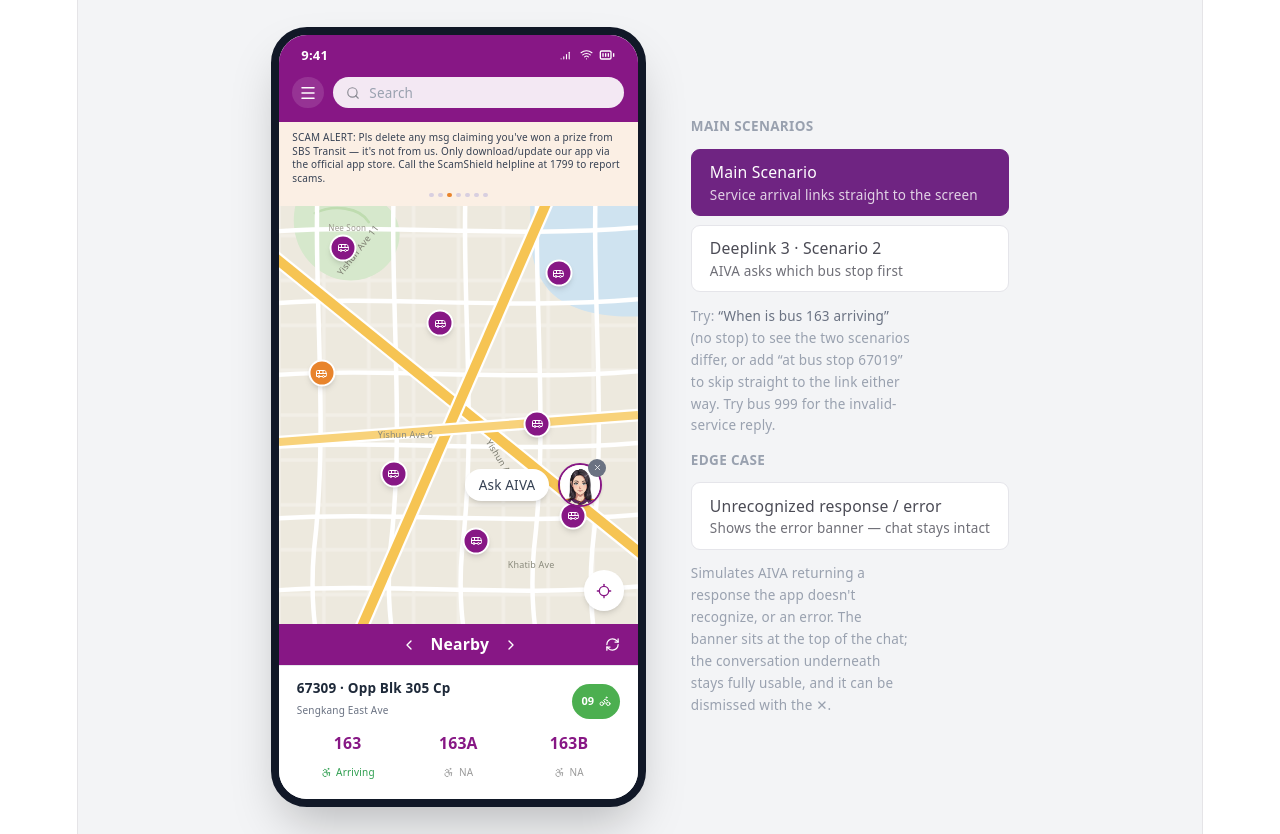
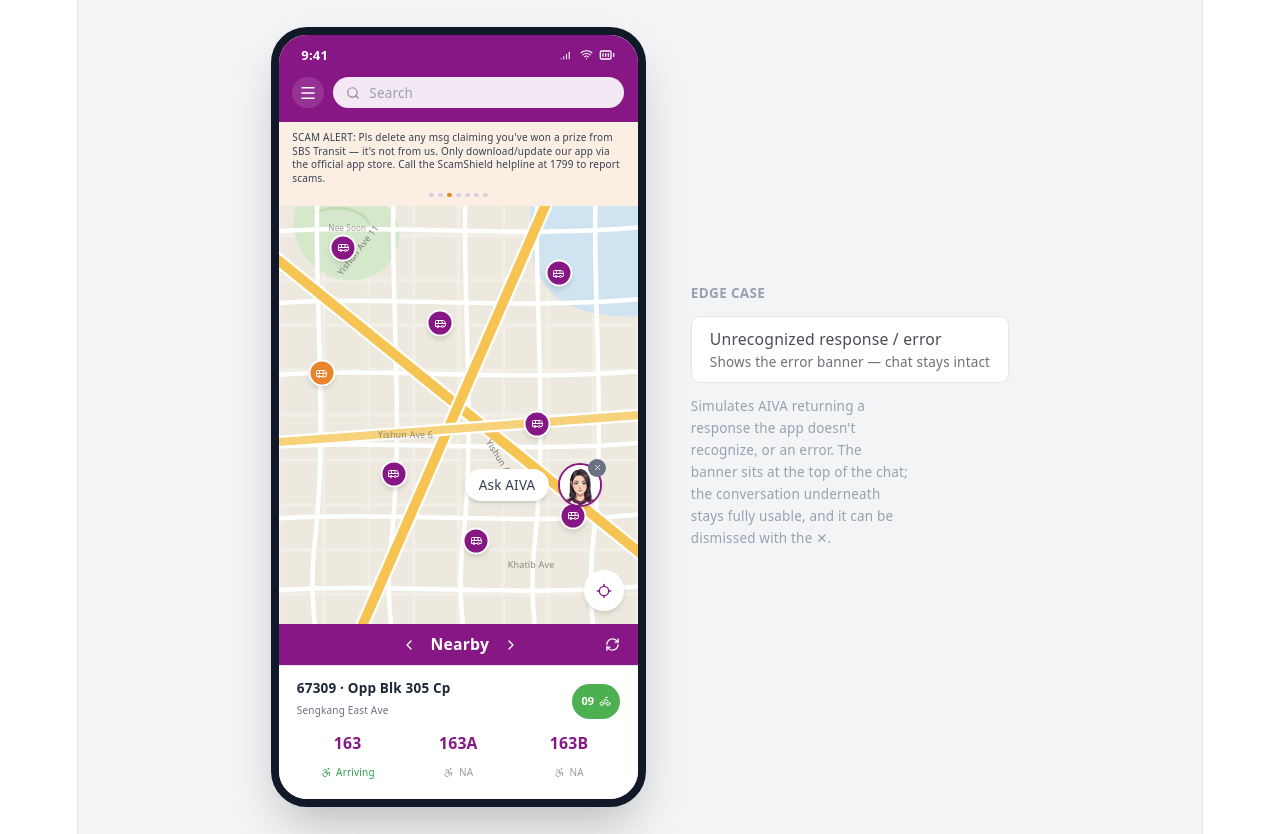
Before and after one commit to icubesg/SBS-Transit-AIVA-Demo, a React (Vite) app: page / in a window 1280 px wide. Built offline with nearby package versions, Linux system fonts and the light colour scheme.

Commit message:
Update App.jsx

```diff
--- a/src/App.jsx
+++ b/src/App.jsx
@@ -528,13 +528,16 @@ function BusArrivalScreen({ onBack, stopCode = '59409' }) {
 
 // ---- Specific bus service arrival + route map — matches supplied Service 806 screenshot ----
 const SERVICE_NEARBY_STOP = { code: '59469', name: 'Blk 419', street: 'Yishun Ave 11', etas: ['7 min', '12 min'] };
+// Demo-only: services with no stop near the user — their screen shows the route
+// without a pinned stop, ETA badge or "Nearby Bus Stop" section.
+const NO_NEARBY_STOP_SERVICES = ['960'];
 const SERVICE_OTHER_STOPS = [
   { code: '59591', name: 'Bet Blks 405/406', street: 'Yishun Ave 6' },
   { code: '59601', name: 'Blk 391', street: 'Yishun Ave 6' },
   { code: '59801', name: 'Blk 382C', street: 'Yishun Ave 6' },
 ];
 
-function ServiceRouteMap({ serviceNumber, etaLabel }) {
+function ServiceRouteMap({ serviceNumber, etaLabel, hasNearbyStop = true }) {
   return (
     <div className="relative shrink-0 overflow-hidden" style={{ height: 260 }}>
       <MapBackground />
@@ -550,8 +553,12 @@ function ServiceRouteMap({ serviceNumber, etaLabel }) {
         {[[35, 145], [95, 175], [175, 190], [222, 250], [290, 318], [345, 305], [363, 230], [332, 138], [262, 128], [202, 178]].map(([x, y], i) => (
           <circle key={i} cx={x} cy={y} r="5" fill="#fff" stroke={PURPLE} strokeWidth="2.5" />
         ))}
+        {hasNearbyStop && (
+          <>
             <circle cx="295" cy="318" r="7" fill="#2E7BE0" stroke="#fff" strokeWidth="2" />
             <circle cx="265" cy="318" r="6" fill="#F2A93B" stroke="#fff" strokeWidth="2" />
+          </>
+        )}
         <g transform="translate(150,268)">
           <circle r="10" fill="#E14848" />
           <text y="4" textAnchor="middle" fontSize="11" fontWeight="700" fill="#fff">H</text>
@@ -559,6 +566,7 @@ function ServiceRouteMap({ serviceNumber, etaLabel }) {
         <text x="168" y="272" fontSize="13" fontWeight="700" fill="#D6335A">Khoo Teck Puat Hospital</text>
       </svg>
 
+      {hasNearbyStop && (
         <div className="absolute top-3 left-3 flex flex-col items-center">
           <div
             className="w-16 h-16 rounded-full flex flex-col items-center justify-center shadow-lg text-white border-2 border-white"
@@ -570,6 +578,7 @@ function ServiceRouteMap({ serviceNumber, etaLabel }) {
             <span className="text-[11px] font-bold leading-none mt-0.5">{etaLabel}</span>
           </div>
         </div>
+      )}
 
       <button
         className="absolute bottom-3 right-3 w-9 h-9 rounded-full bg-white shadow-md flex items-center justify-center"
@@ -581,7 +590,7 @@ function ServiceRouteMap({ serviceNumber, etaLabel }) {
   );
 }
 
-function ServiceArrivalScreen({ serviceNumber = '163', etaLabel = '7 min', from = 'Yishun Int', to = 'Yishun Int', onBack }) {
+function ServiceArrivalScreen({ serviceNumber = '163', etaLabel = '7 min', from = 'Yishun Int', to = 'Yishun Int', hasNearbyStop = true, onBack }) {
   return (
     <div className="flex flex-col h-full" style={{ backgroundColor: '#FAFAFC' }}>
       {/* Header */}
@@ -596,7 +605,7 @@ function ServiceArrivalScreen({ serviceNumber = '163', etaLabel = '7 min', from
         </div>
       </div>
 
-      <ServiceRouteMap serviceNumber={serviceNumber} etaLabel={etaLabel} />
+      <ServiceRouteMap serviceNumber={serviceNumber} etaLabel={etaLabel} hasNearbyStop={hasNearbyStop} />
 
       {/* From / To bar */}
       <div className="flex items-center gap-3 px-4 py-2.5 shrink-0" style={{ backgroundColor: '#1C1C1E' }}>
@@ -610,6 +619,8 @@ function ServiceArrivalScreen({ serviceNumber = '163', etaLabel = '7 min', from
 
       {/* Stop list */}
       <div className="flex-1 overflow-y-auto bg-white">
+        {hasNearbyStop ? (
+          <>
             <div className="px-3 pt-3">
               <span className="inline-block rounded-full px-3 py-1 text-xs font-semibold text-white" style={{ backgroundColor: PURPLE }}>
                 Nearby Bus Stop
@@ -630,8 +641,14 @@ function ServiceArrivalScreen({ serviceNumber = '163', etaLabel = '7 min', from
                 ))}
               </div>
             </div>
-        {SERVICE_OTHER_STOPS.map((s, i) => (
-          <div key={s.code} className="flex items-center justify-between gap-3 px-4 py-3" style={{ borderBottom: i < SERVICE_OTHER_STOPS.length - 1 ? '1px solid #EEEEF0' : 'none' }}>
+          </>
+        ) : (
+          <div className="px-4 py-2 text-xs text-gray-500" style={{ backgroundColor: '#F4F4F6', borderBottom: '1px solid #EEEEF0' }}>
+            No bus stop for this service near you — showing the full route.
+          </div>
+        )}
+        {(hasNearbyStop ? SERVICE_OTHER_STOPS : [SERVICE_NEARBY_STOP, ...SERVICE_OTHER_STOPS]).map((s, i, arr) => (
+          <div key={s.code} className="flex items-center justify-between gap-3 px-4 py-3" style={{ borderBottom: i < arr.length - 1 ? '1px solid #EEEEF0' : 'none' }}>
             <div className="min-w-0">
               <p className="text-sm font-bold text-gray-800">{s.code} - {s.name}</p>
               <p className="text-xs text-gray-500 truncate">{s.street}</p>
@@ -1915,7 +1932,7 @@ export default function AskAivaMockup() {
         ) : screen === 'busArrival' ? (
           <BusArrivalScreen stopCode={pendingBusStopCode} onBack={() => setScreen('chat')} />
         ) : screen === 'serviceArrival' ? (
-          <ServiceArrivalScreen serviceNumber={pendingServiceNumber} onBack={() => setScreen('chat')} />
+          <ServiceArrivalScreen serviceNumber={pendingServiceNumber} hasNearbyStop={!NO_NEARBY_STOP_SERVICES.includes(pendingServiceNumber)} onBack={() => setScreen('chat')} />
         ) : screen === 'bridgingBusLocation' ? (
           <BridgingBusLocationScreen station={pendingBridgingBusStation} onBack={() => setScreen('chat')} />
         ) : screen === 'alternativeTransport' ? (
@@ -2125,42 +2142,9 @@ export default function AskAivaMockup() {
         <DrawerMenu open={menuOpen} onClose={() => setMenuOpen(false)} onSelect={handleMenuSelect} />
       </div>
 
-      {/* Demo-only control, outside the phone/app UI — lets a presenter switch which
-          service-arrival scenario a free-text query like "When is bus 163 arriving"
-          follows, without retyping the message. */}
+      {/* Demo-only control, outside the phone/app UI. */}
       <div className="flex flex-col gap-3 select-none">
-        <p className="text-xs font-semibold uppercase tracking-wide text-gray-400">Main Scenarios</p>
-        <div className="flex flex-col gap-2">
-          <button
-            onClick={() => setScenarioMode('main')}
-            className="text-left px-4 py-2.5 rounded-lg text-sm font-medium transition border"
-            style={
-              scenarioMode === 'main'
-                ? { backgroundColor: PURPLE, color: '#fff', borderColor: PURPLE }
-                : { backgroundColor: '#fff', color: '#4B4B55', borderColor: '#E5E5EA' }
-            }
-          >
-            Main Scenario
-            <span className="block text-xs font-normal opacity-80 mt-0.5">Service arrival links straight to the screen</span>
-          </button>
-          <button
-            onClick={() => setScenarioMode('deeplink3')}
-            className="text-left px-4 py-2.5 rounded-lg text-sm font-medium transition border"
-            style={
-              scenarioMode === 'deeplink3'
-                ? { backgroundColor: PURPLE, color: '#fff', borderColor: PURPLE }
-                : { backgroundColor: '#fff', color: '#4B4B55', borderColor: '#E5E5EA' }
-            }
-          >
-            Deeplink 3 · Scenario 2
-            <span className="block text-xs font-normal opacity-80 mt-0.5">AIVA asks which bus stop first</span>
-          </button>
-        </div>
-        <p className="text-xs text-gray-400 max-w-[220px] leading-relaxed">
-          Try: <span className="font-medium text-gray-500">&ldquo;When is bus 163 arriving&rdquo;</span> (no stop) to see the two scenarios differ, or add &ldquo;at bus stop 67019&rdquo; to skip straight to the link either way. Try bus 999 for the invalid-service reply.
-        </p>
-
-        <p className="text-xs font-semibold uppercase tracking-wide text-gray-400 mt-3">Edge Case</p>
+        <p className="text-xs font-semibold uppercase tracking-wide text-gray-400">Edge Case</p>
         <button
           onClick={() => { setScreen('chat'); setShowErrorBanner(true); }}
           className="text-left px-4 py-2.5 rounded-lg text-sm font-medium transition border"
```
Lines whose indentation alone changed are shown as unchanged.
